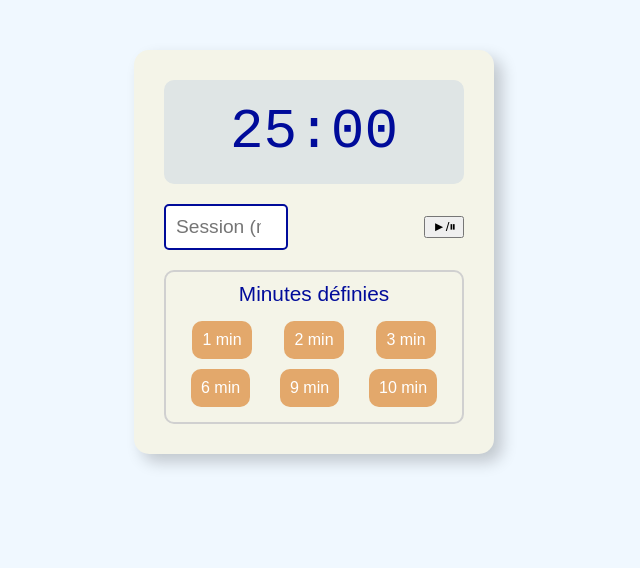
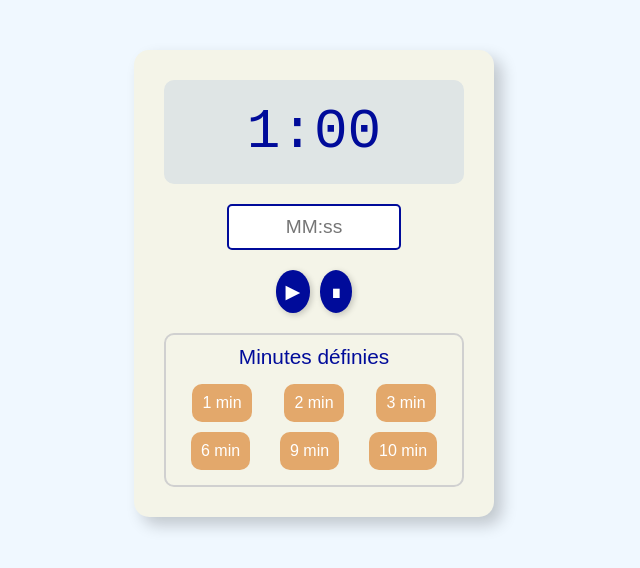
Before and after one commit to debdardour/notion, a plain HTML site: page timer/index.html in a window 1280 px wide. Shown: the whole page, without its empty margins (326-966 px from the left). Drawn offline with Linux system fonts and the light colour scheme.

Commit message:
Update index.html

```diff
--- a/timer/index.html
+++ b/timer/index.html
@@ -34,7 +34,7 @@
 
     .manual-entry {
       display: flex;
-      justify-content: space-between;
+      justify-content: center;
       margin: 10px 0;
       align-items: center;
     }
@@ -42,7 +42,7 @@
     .manual-entry input {
       font-size: 1.2em;
       padding: 10px;
-      width: 100px;
+      width: 150px;
       text-align: center;
       border: 2px solid #000B9A;
       border-radius: 5px;
@@ -60,7 +60,7 @@
       border: none;
       color: white;
       font-size: 1.2em;
-      padding: 10px 20px;
+      padding: 10px;
       border-radius: 50%;
       box-shadow: 2px 2px 6px rgba(0, 0, 0, 0.2);
       cursor: pointer;
@@ -110,12 +110,17 @@
 <body>
 
   <div class="container">
-    <div id="display">25:00</div>
+    <div id="display">1:00</div>
 
     <!-- Section pour entrer manuellement la durée -->
     <div class="manual-entry">
-      <input type="number" id="manual-minutes" placeholder="Session (min)">
-      <button onclick="startStopTimer()">&#9658;/&#9208;</button>
+      <input type="text" id="manual-time" placeholder="MM:ss">
+    </div>
+
+    <!-- Boutons pour démarrer et arrêter le minuteur -->
+    <div class="buttons">
+      <button onclick="start()">▶</button>
+      <button onclick="cancel()">∎</button>
     </div>
 
     <!-- Section pour régler le minuteur sur des durées spécifiques -->
@@ -134,11 +139,11 @@
 
   <script>
     let timer;
-    let timeLeft = 25 * 60;
+    let timeLeft = 60; // Initial time is 1 minute (60 seconds)
     let isRunning = false;
 
     const display = document.getElementById('display');
-    const manualMinutesInput = document.getElementById('manual-minutes');
+    const manualTimeInput = document.getElementById('manual-time');
 
     function updateDisplay() {
       let minutes = Math.floor(timeLeft / 60);
@@ -146,14 +151,16 @@
       display.innerHTML = `${minutes}:${seconds < 10 ? '0' + seconds : seconds}`;
     }
 
-    function startStopTimer() {
-      if (isRunning) {
-        clearInterval(timer);
-        isRunning = false;
-      } else {
-        if (manualMinutesInput.value) {
-          timeLeft = parseInt(manualMinutesInput.value) * 60;
+    function start() {
+      if (isRunning) return;
+
+      if (manualTimeInput.value) {
+        const timeParts = manualTimeInput.value.split(':');
+        const manualMinutes = parseInt(timeParts[0]);
+        const manualSeconds = timeParts.length > 1 ? parseInt(timeParts[1]) : 0;
+        timeLeft = manualMinutes * 60 + manualSeconds;
       }
+
       timer = setInterval(function() {
         if (timeLeft > 0) {
           timeLeft--;
@@ -165,6 +172,12 @@
       }, 1000);
       isRunning = true;
     }
+
+    function cancel() {
+      clearInterval(timer);
+      timeLeft = 60; // Reset to 1 minute
+      updateDisplay();
+      isRunning = false;
     }
 
     function setTimer(minutes) {
@@ -174,7 +187,7 @@
       updateDisplay();
     }
 
-    updateDisplay(); // Initialize the display with the default value
+    updateDisplay(); // Initialize the display with the default value of 1 minute
   </script>
 
 </body>
```
Lines whose indentation alone changed are shown as unchanged.
